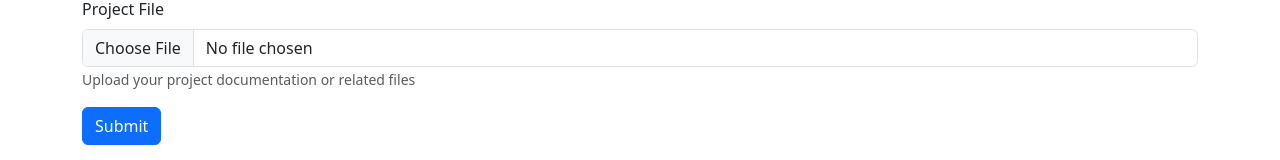
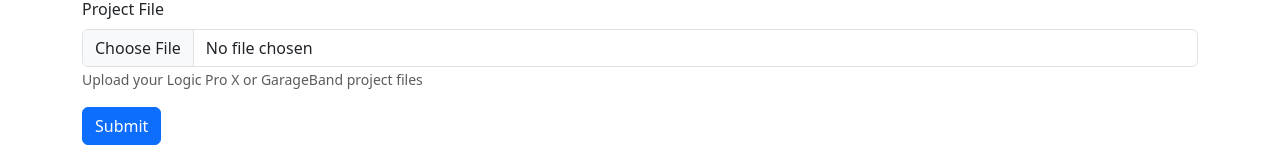
Before and after one commit to ehh67855/UgaHacksX, a React app in the folder frontend/: page /newproject in a window 1280 px wide. Shown: the part 409-569 px from the top of the page. Built offline with nearby package versions, Linux system fonts and the light colour scheme.

Commit message:
blah blah blah

```diff
--- a/frontend/src/NewProject/newproject.js
+++ b/frontend/src/NewProject/newproject.js
@@ -1,26 +1,87 @@
 import React, { useState } from 'react';
 import { Container, Form, Button } from 'react-bootstrap';
 import 'bootstrap/dist/css/bootstrap.min.css';
+import { getAuthToken } from 'src/services/BackendService';
+import { getLogin } from 'src/services/BackendService';
 
 export default function NewProject() {
+    const [name, setName] = useState('');
+    const [description, setDescription] = useState('');
     const [file, setFile] = useState(null);
+    const [isLoading, setIsLoading] = useState(false);
 
-    const handleFileChange = (e) => {
-        setFile(e.target.files[0]);
+    const handleFileChange = (event) => {
+        const selectedFile = event.target.files[0];
+
+        if (selectedFile && selectedFile.size > 10 * 1024 * 1024) {
+            alert("File is too large! Please select a file under 10MB.");
+            return;
+        }
+
+        setFile(selectedFile);
+    };
+
+
+    const handleSubmit = async (e) => {
+        e.preventDefault();
+        if (!name || !description || !file) {
+            alert("Please fill out all fields and select a file.");
+            return;
+        }
+
+        setIsLoading(true);
+
+        const formData = new FormData();
+        formData.append("name", name);
+        formData.append("description", description);
+        formData.append("file", file);
+        formData.append("login", getLogin(getAuthToken()));
+
+        try {
+            const response = await fetch("http://localhost:8080/api/projects", {
+                method: "POST",
+                body: formData
+            });
+
+            if (response.ok) {
+                alert("Project uploaded successfully!");
+                setName('');
+                setDescription('');
+                setFile(null);
+            } else {
+                alert("Failed to upload project.");
+            }
+        } catch (error) {
+            console.error("Error uploading project:", error);
+            alert("An error occurred. Please try again.");
+        }
+
+        setIsLoading(false);
     };
 
     return (
         <Container className="mt-5">
             <h1 className="text-center">Add New Project</h1>
-            <Form>
+            <Form onSubmit={handleSubmit}>
                 <Form.Group controlId="formProjectName">
                     <Form.Label>Project Name</Form.Label>
-                    <Form.Control type="text" placeholder="Enter project name" />
+                    <Form.Control
+                        type="text"
+                        placeholder="Enter project name"
+                        value={name}
+                        onChange={(e) => setName(e.target.value)}
+                    />
                 </Form.Group>
 
                 <Form.Group controlId="formProjectDescription" className="mt-3">
                     <Form.Label>Project Description</Form.Label>
-                    <Form.Control as="textarea" rows={3} placeholder="Enter project description" />
+                    <Form.Control
+                        as="textarea"
+                        rows={3}
+                        placeholder="Enter project description"
+                        value={description}
+                        onChange={(e) => setDescription(e.target.value)}
+                    />
                 </Form.Group>
 
                 <Form.Group controlId="formProjectFile" className="mt-3">
@@ -28,15 +89,15 @@ export default function NewProject() {
                     <Form.Control
                         type="file"
                         onChange={handleFileChange}
-                        accept="*/*"  // Specify accepted file types
+                        accept=".logicx,.band" // Allow Logic Pro X and GarageBand files
                     />
                     <Form.Text className="text-muted">
-                        Upload your project documentation or related files
+                        Upload your Logic Pro X or GarageBand project files
                     </Form.Text>
                 </Form.Group>
 
-                <Button variant="primary" type="submit" className="mt-3">
-                    Submit
+                <Button variant="primary" type="submit" className="mt-3" disabled={isLoading}>
+                    {isLoading ? "Uploading..." : "Submit"}
                 </Button>
             </Form>
         </Container>
```
